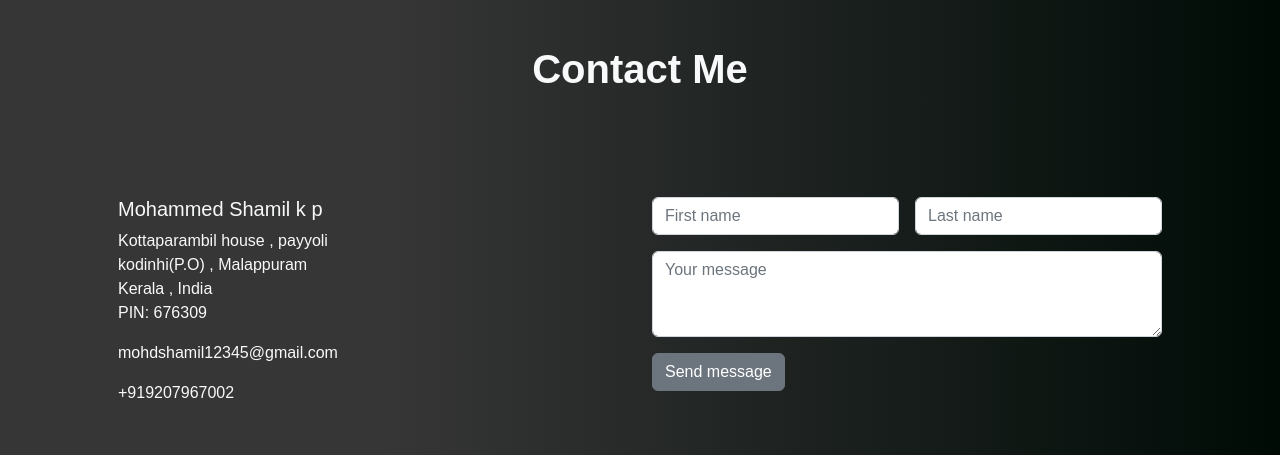
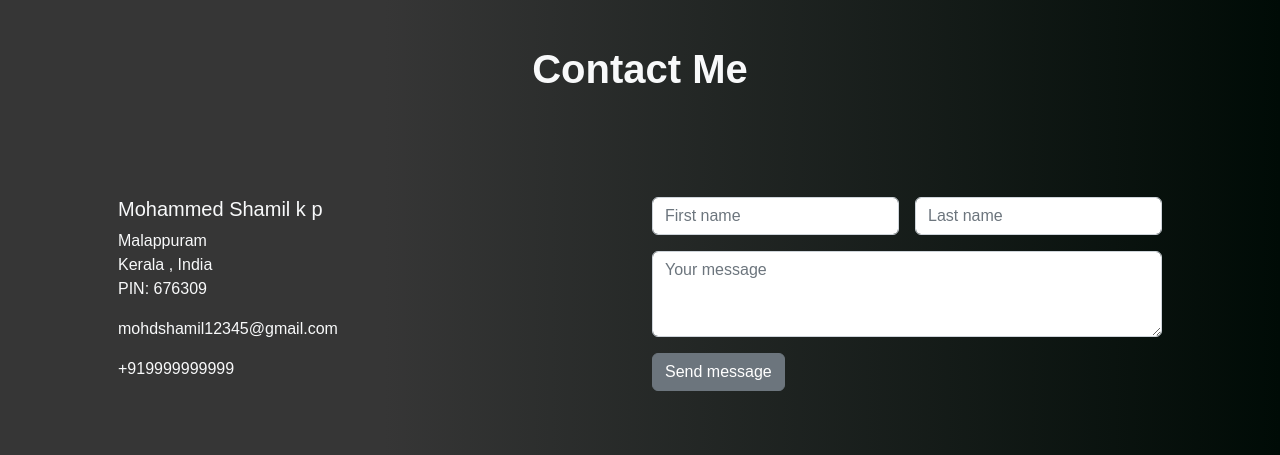
Before and after one commit to Mohammedshamil123/Shamil-s-personal-website, a plain HTML site: page index.html in a window 1280 px wide. Shown: the part 2186-2641 px from the top of the page. Drawn offline with nearby package versions, Linux system fonts and the light colour scheme.

Commit message:
Update index.html

```diff
--- a/index.html
+++ b/index.html
@@ -236,10 +236,10 @@
 
           <div class="col-md-6 py-5">
             <h5 class="text-light">Mohammed Shamil k p</h5>
-            <p class="text-light">Kottaparambil house , payyoli <br> kodinhi(P.O) , Malappuram <br> Kerala , India
+            <p class="text-light"> Malappuram <br> Kerala , India
               <br>PIN: 676309</p>
             <p class="text-light">mohdshamil12345@gmail.com</p>
-            <p class="text-light">+919207967002</p>
+            <p class="text-light">+919999999999</p>
           </div>
           <div class="col-md-6 py-5">
 
```
